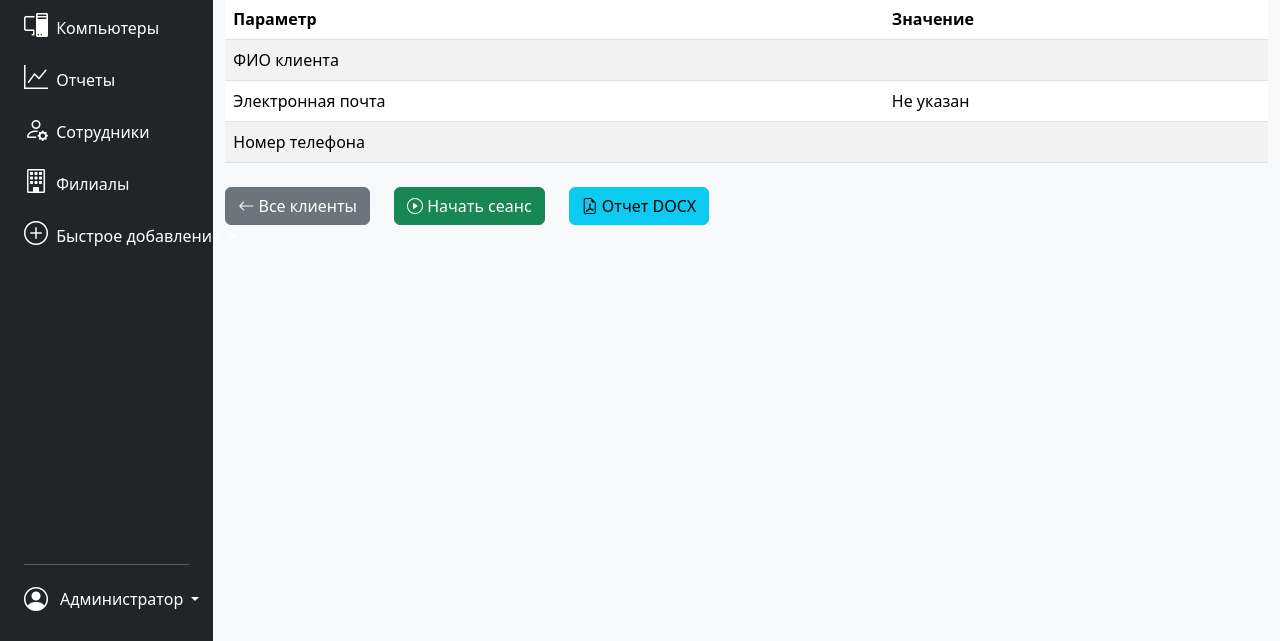
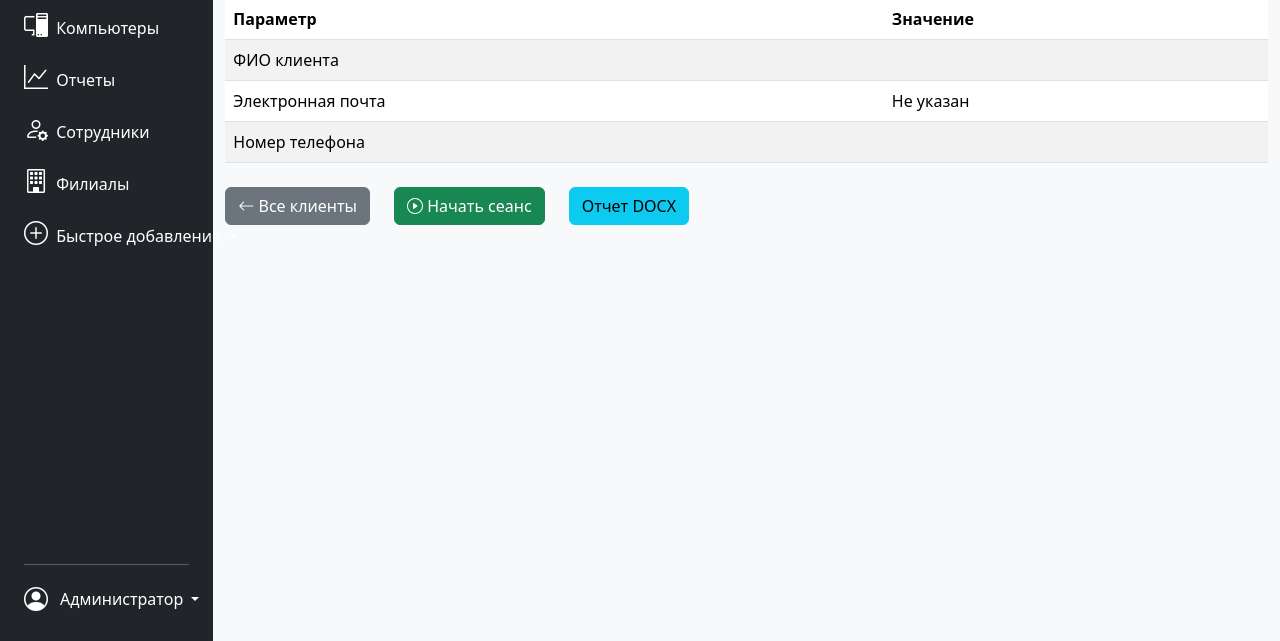
Before and after one commit to Guardian1221/CRUD_service, a Flask app: template templates/client.html in a window 1280 px wide. Shown: the part 159-800 px from the top of the page. Run offline with Flask 3, Linux system fonts and the light colour scheme; the template is opened without the code that fills it, so the values that code supplies are empty.

Commit message:
final from pdf to docx

```diff
--- a/templates/client.html
+++ b/templates/client.html
@@ -40,7 +40,7 @@
     </div>
     <div class="col-auto">
     <a href="{{ url_for('generate_client_report', client_id=client['id']) }}" class="btn btn-info">
-        <i class="bi-file-earmark-pdf"></i> Отчет DOCX
+        <i class="bi-file-earmark-docx"></i> Отчет DOCX
     </a>
 </div>
 </div>
--- a/templates/contract.html
+++ b/templates/contract.html
@@ -65,7 +65,7 @@
     </div>
     <div class="col-auto">
         <a href="{{ url_for('generate_contract', contract_id=contract['id']) }}" class="btn btn-info">
-            <i class="bi-file-earmark-pdf"></i> Скачать PDF
+            <i class="bi-file-earmark-docx"></i> Скачать DOCX
         </a>
     </div>
 </div>
```
